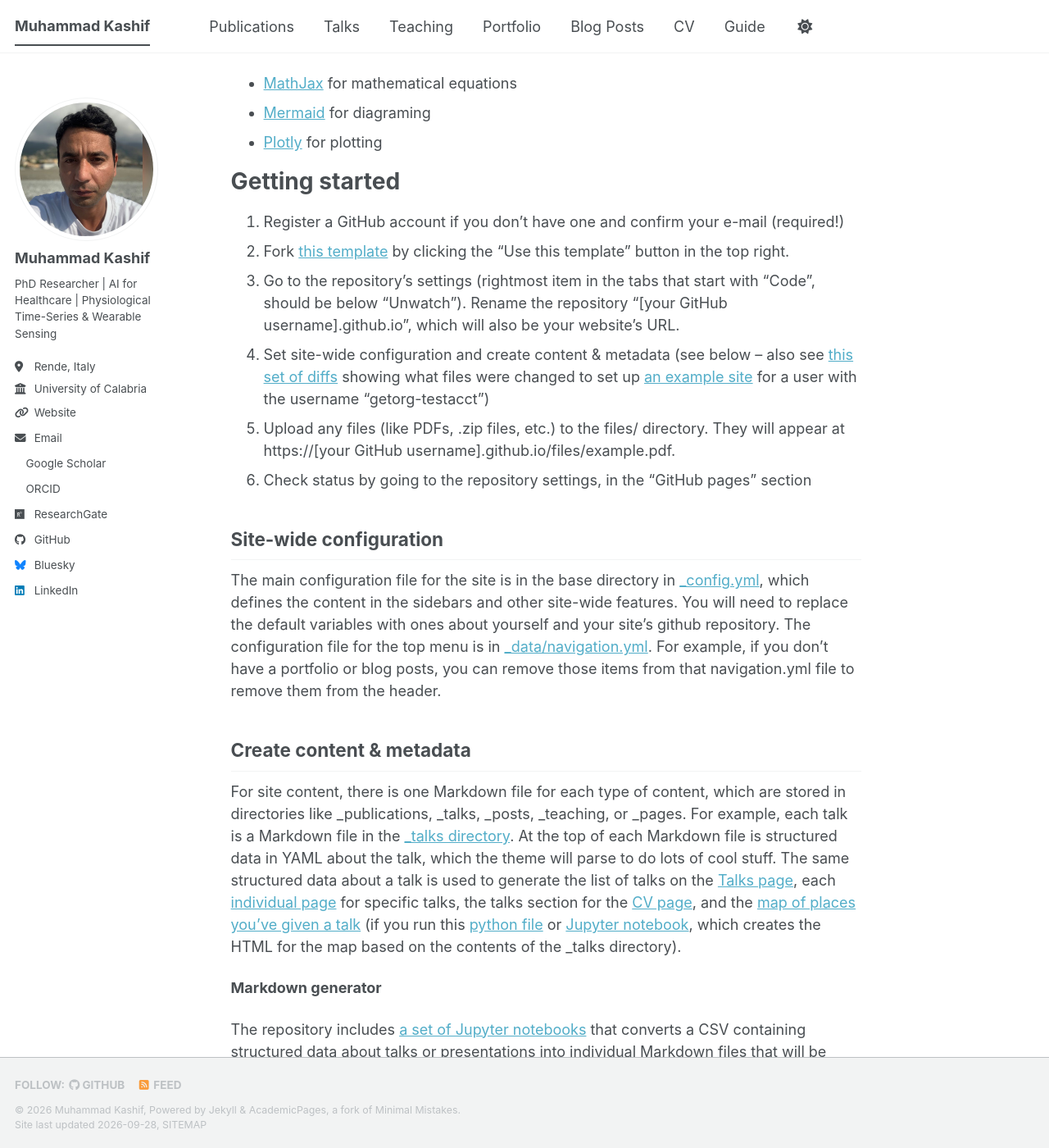
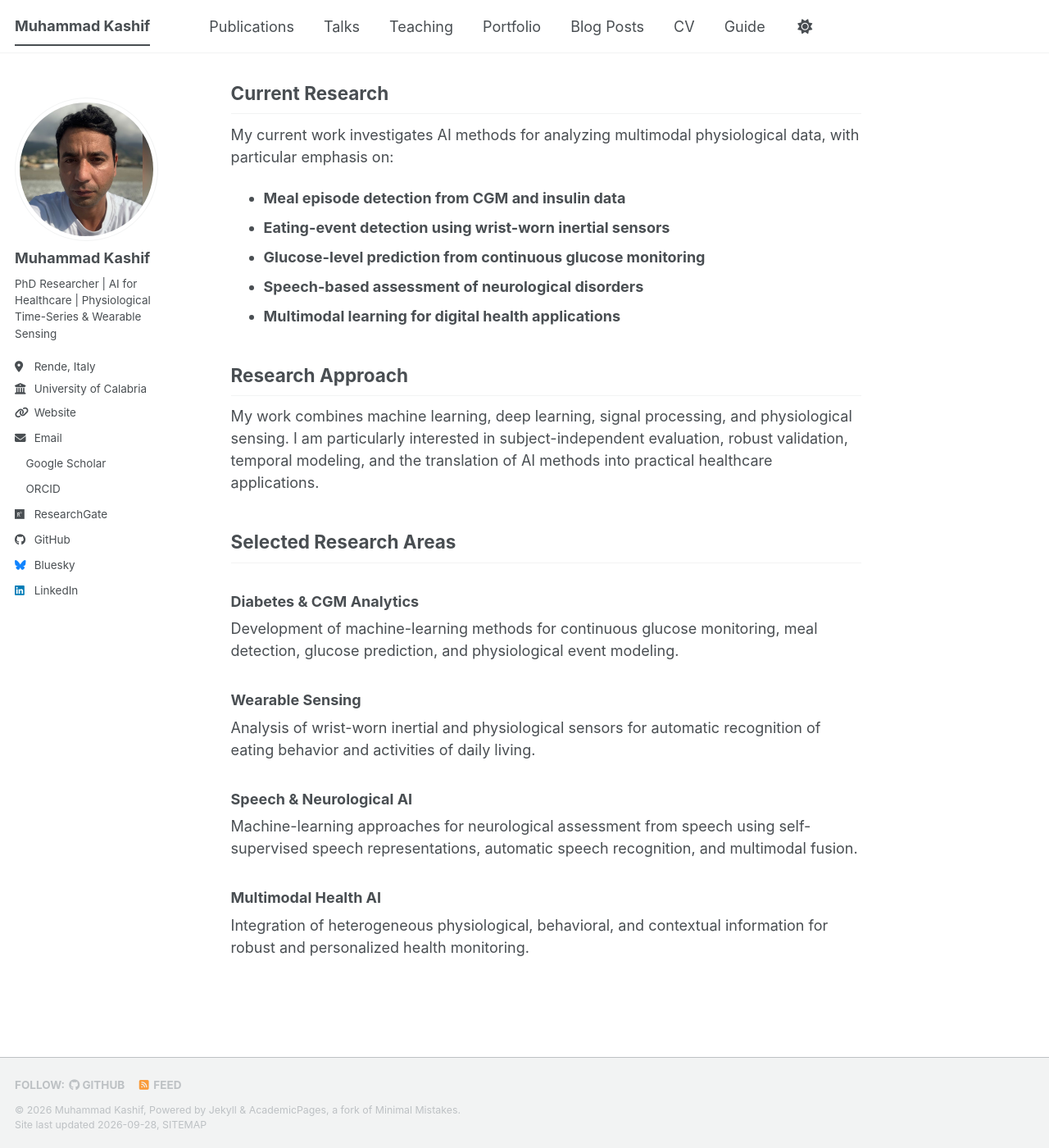
Before and after one commit to drkashifhon/drkashifhon.github.io, a Jekyll site: the page built from _pages/about.md, in a window 1280 px wide and 1400 px high, scrolled down 1031 px. Shown: the whole window at 82% size. Built offline with Jekyll 4.4.1, drawn with Linux system fonts in a browser that asks for light colours; a style sheet for code colours, icons or effects is not loaded; some of the changed text lies outside the part shown.

Commit message:
Update about.md

```diff
--- a/_pages/about.md
+++ b/_pages/about.md
@@ -7,50 +7,60 @@ redirect_from:
   - /about.html
 ---
 
-This is the front page of a website that is powered by the [Academic Pages template](https://github.com/academicpages/academicpages.github.io) and hosted on GitHub pages. [GitHub pages](https://pages.github.com) is a free service in which websites are built and hosted from code and data stored in a GitHub repository, automatically updating when a new commit is made to the repository. This template was forked from the [Minimal Mistakes Jekyll Theme](https://mmistakes.github.io/minimal-mistakes/) created by Michael Rose, and then extended to support the kinds of content that academics have: publications, talks, teaching, a portfolio, blog posts, and a dynamically-generated CV. Incidentally, these same features make it a great template for anyone that needs to show off a professional template!
+---
+permalink: /
+title: "About Me"
+author_profile: true
+redirect_from:
+  - /about/
+  - /about.html
+---
 
- You can fork [this template](https://github.com/academicpages/academicpages.github.io) right now, modify the configuration and Markdown files, add your own PDFs and other content, and have your own site for free, with no ads!
+I am a **PhD Researcher in Information and Communications Technology** at the **University of Calabria, Italy**, working at the intersection of **artificial intelligence, physiological time-series analysis, wearable sensing, and digital health**.
 
-A data-driven personal website
-======
-Like many other Jekyll-based GitHub Pages templates, Academic Pages makes you separate the website's content from its form. The content & metadata of your website are in structured Markdown files, while various other files constitute the theme, specifying how to transform that content & metadata into HTML pages. You keep these various Markdown (.md), YAML (.yml), HTML, and CSS files in a public GitHub repository. Each time you commit and push an update to the repository, the [GitHub pages](https://pages.github.com/) service creates static HTML pages based on these files, which are hosted on GitHub's servers free of charge.
+My research focuses on developing machine-learning methods for extracting clinically meaningful information from physiological and behavioral data. In particular, I work on **continuous glucose monitoring (CGM)**, **meal and eating-event detection**, **glucose forecasting**, **wearable sensor analytics**, and **speech-based neurological assessment**.
 
-Many of the features of dynamic content management systems (like Wordpress) can be achieved in this fashion, using a fraction of the computational resources and with far less vulnerability to hacking and DDoSing. You can also modify the theme to your heart's content without touching the content of your site. If you get to a point where you've broken something in Jekyll/HTML/CSS beyond repair, your Markdown files describing your talks, publications, etc. are safe. You can rollback the changes or even delete the repository and start over - just be sure to save the Markdown files! You can also write scripts that process the structured data on the site, such as [this one](https://github.com/academicpages/academicpages.github.io/blob/master/talkmap.ipynb) that analyzes metadata in pages about talks to display [a map of every location you've given a talk](https://academicpages.github.io/talkmap.html).
+My broader research goal is to develop robust and clinically relevant AI methods that can support **personalized health monitoring, disease assessment, and data-driven decision support**.
 
-For those users that need more advanced functionality, the template also supports the following popular tools:
-- [MathJax](https://www.mathjax.org/) for mathematical equations
-- [Mermaid](https://mermaid.js.org/) for diagraming
-- [Plotly](https://plotly.com/javascript/) for plotting
+## Research Interests
 
-Getting started
-======
-1. Register a GitHub account if you don't have one and confirm your e-mail (required!)
-1. Fork [this template](https://github.com/academicpages/academicpages.github.io) by clicking the "Use this template" button in the top right.
-1. Go to the repository's settings (rightmost item in the tabs that start with "Code", should be below "Unwatch"). Rename the repository "[your GitHub username].github.io", which will also be your website's URL.
-1. Set site-wide configuration and create content & metadata (see below -- also see [this set of diffs](https://archive.is/3TPas) showing what files were changed to set up [an example site](https://getorg-testacct.github.io) for a user with the username "getorg-testacct")
-1. Upload any files (like PDFs, .zip files, etc.) to the files/ directory. They will appear at https://[your GitHub username].github.io/files/example.pdf.
-1. Check status by going to the repository settings, in the "GitHub pages" section
+- Artificial Intelligence for Healthcare
+- Physiological Time-Series Analysis
+- Continuous Glucose Monitoring and Diabetes Technology
+- Meal and Eating-Event Detection
+- Wearable and Multimodal Sensing
+- Biomedical Signal Processing
+- Speech-Based Neurological Assessment
+- Deep Learning and Temporal Modeling
 
-Site-wide configuration
-------
-The main configuration file for the site is in the base directory in [_config.yml](https://github.com/academicpages/academicpages.github.io/blob/master/_config.yml), which defines the content in the sidebars and other site-wide features. You will need to replace the default variables with ones about yourself and your site's github repository. The configuration file for the top menu is in [_data/navigation.yml](https://github.com/academicpages/academicpages.github.io/blob/master/_data/navigation.yml). For example, if you don't have a portfolio or blog posts, you can remove those items from that navigation.yml file to remove them from the header.
+## Current Research
 
-Create content & metadata
-------
-For site content, there is one Markdown file for each type of content, which are stored in directories like _publications, _talks, _posts, _teaching, or _pages. For example, each talk is a Markdown file in the [_talks directory](https://github.com/academicpages/academicpages.github.io/tree/master/_talks). At the top of each Markdown file is structured data in YAML about the talk, which the theme will parse to do lots of cool stuff. The same structured data about a talk is used to generate the list of talks on the [Talks page](https://academicpages.github.io/talks), each [individual page](https://academicpages.github.io/talks/2012-03-01-talk-1) for specific talks, the talks section for the [CV page](https://academicpages.github.io/cv), and the [map of places you've given a talk](https://academicpages.github.io/talkmap.html) (if you run this [python file](https://github.com/academicpages/academicpages.github.io/blob/master/talkmap.py) or [Jupyter notebook](https://github.com/academicpages/academicpages.github.io/blob/master/talkmap.ipynb), which creates the HTML for the map based on the contents of the _talks directory).
+My current work investigates AI methods for analyzing multimodal physiological data, with particular emphasis on:
 
-**Markdown generator**
+- **Meal episode detection from CGM and insulin data**
+- **Eating-event detection using wrist-worn inertial sensors**
+- **Glucose-level prediction from continuous glucose monitoring**
+- **Speech-based assessment of neurological disorders**
+- **Multimodal learning for digital health applications**
 
-The repository includes [a set of Jupyter notebooks](https://github.com/academicpages/academicpages.github.io/tree/master/markdown_generator
-) that converts a CSV containing structured data about talks or presentations into individual Markdown files that will be properly formatted for the Academic Pages template. The sample CSVs in that directory are the ones I used to create my own personal website at stuartgeiger.com. My usual workflow is that I keep a spreadsheet of my publications and talks, then run the code in these notebooks to generate the Markdown files, then commit and push them to the GitHub repository.
+## Research Approach
 
-How to edit your site's GitHub repository
-------
-Many people use a git client to create files on their local computer and then push them to GitHub's servers. If you are not familiar with git, you can directly edit these configuration and Markdown files directly in the github.com interface. Navigate to a file (like [this one](https://github.com/academicpages/academicpages.github.io/blob/master/_talks/2012-03-01-talk-1.md) and click the pencil icon in the top right of the content preview (to the right of the "Raw | Blame | History" buttons). You can delete a file by clicking the trashcan icon to the right of the pencil icon. You can also create new files or upload files by navigating to a directory and clicking the "Create new file" or "Upload files" buttons.
+My work combines machine learning, deep learning, signal processing, and physiological sensing. I am particularly interested in subject-independent evaluation, robust validation, temporal modeling, and the translation of AI methods into practical healthcare applications.
 
-Example: editing a Markdown file for a talk
-![Editing a Markdown file for a talk](/images/editing-talk.png)
+## Selected Research Areas
 
-For more info
-------
-More info about configuring Academic Pages can be found in [the guide](https://academicpages.github.io/markdown/), the [growing wiki](https://github.com/academicpages/academicpages.github.io/wiki), and you can always [ask a question on GitHub](https://github.com/academicpages/academicpages.github.io/discussions). The [guides for the Minimal Mistakes theme](https://mmistakes.github.io/minimal-mistakes/docs/configuration/) (which this theme was forked from) might also be helpful.
+### Diabetes & CGM Analytics
+
+Development of machine-learning methods for continuous glucose monitoring, meal detection, glucose prediction, and physiological event modeling.
+
+### Wearable Sensing
+
+Analysis of wrist-worn inertial and physiological sensors for automatic recognition of eating behavior and activities of daily living.
+
+### Speech & Neurological AI
+
+Machine-learning approaches for neurological assessment from speech using self-supervised speech representations, automatic speech recognition, and multimodal fusion.
+
+### Multimodal Health AI
+
+Integration of heterogeneous physiological, behavioral, and contextual information for robust and personalized health monitoring.
```
